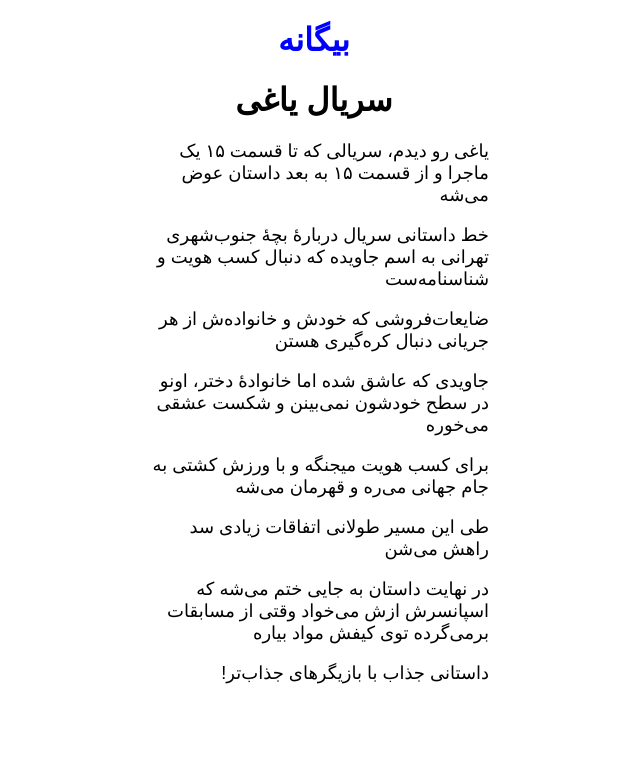
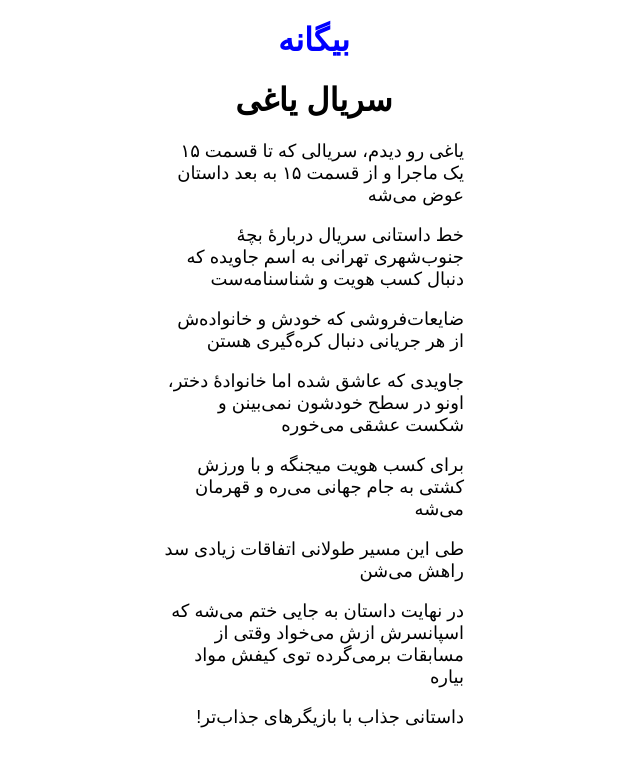
Before and after one commit to darkblog/darkblog.github.io, a Jekyll site: the page built from _posts/2023-8-19-4.md, in a window 1280 px wide. Shown: the top 767 px of the page, without its empty margins (439-1079 px from the left). Built offline with Jekyll 4.4.1, drawn with Linux system fonts in a browser that asks for light colours.

Commit message:
Update default.html

```diff
--- a/_layouts/default.html
+++ b/_layouts/default.html
@@ -10,7 +10,7 @@
 <title>{{ page.title }}</title>
 <meta name="description" content="{{ page.title }}">
 <link rel="canonical" href="{{ page.url | replace:'index.html','' | prepend: site.baseurl | prepend: site.url }}">
-<style amp-custom>body{font-family:sans-serif;margin:auto;max-width:350px;text-align:center}a{color:blue;text-decoration:none;padding:10px}p{text-align:right;font-size:large}</style>
+<style amp-custom>body{font-family:sans-serif;margin:auto;max-width:300px;text-align:center}a{color:blue;text-decoration:none;padding:10px}p{text-align:right;font-size:large}</style>
 </head>
 <body>
 <header>
```
